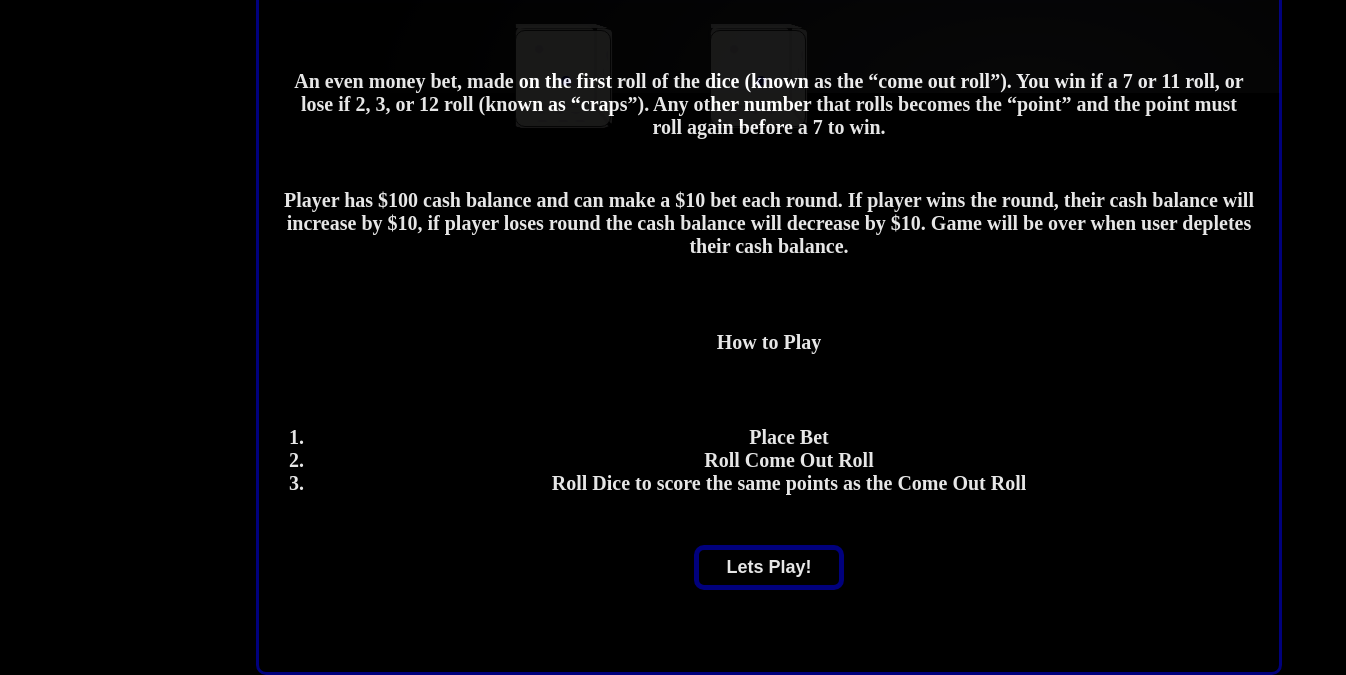
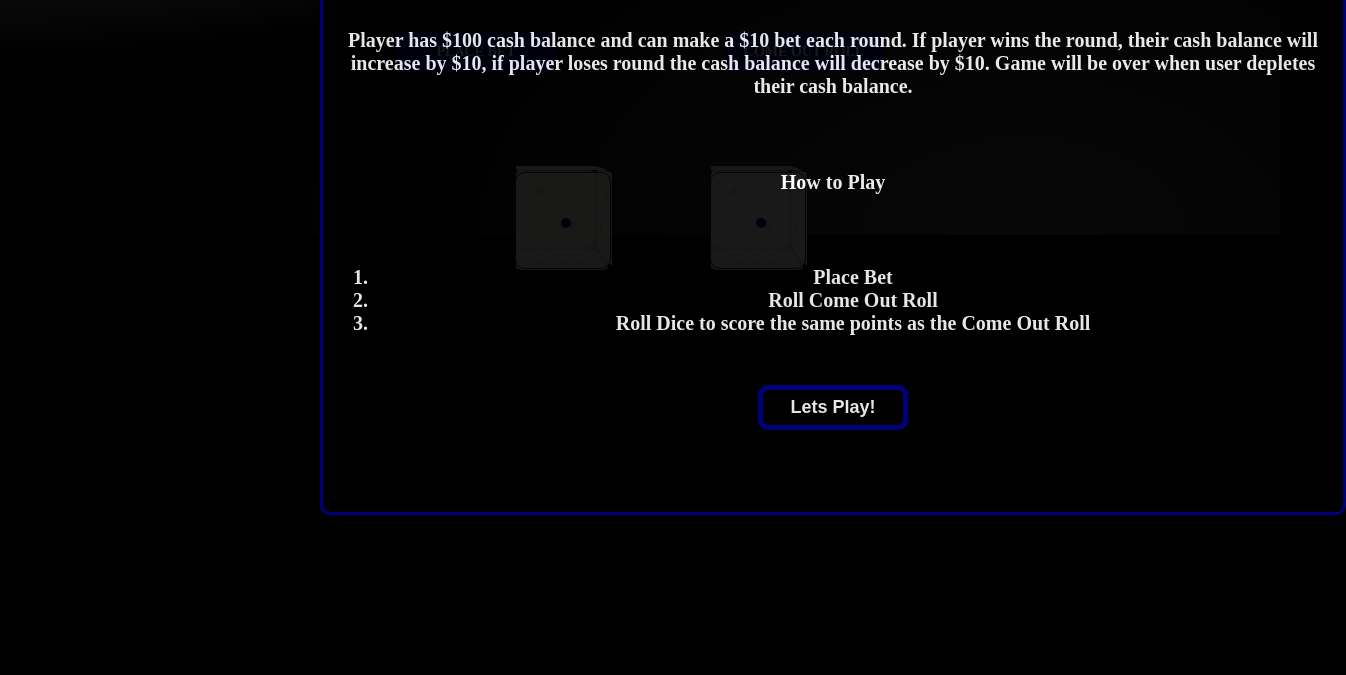
Before and after one commit to rashonwill/craps, a plain HTML site: page index.html in a window 1280 px wide. Shown: the part 377-1052 px from the top of the page, 1346 px wide, since content can reach past the window. After the commit the page ends 892 px from the top, so only its background shows below. Drawn offline with nearby package versions, Linux system fonts and the light colour scheme; a web font is replaced by a local one.

Commit message:
Update index.css

```diff
--- a/index.css
+++ b/index.css
@@ -21,6 +21,7 @@ body{
 background-image:
 radial-gradient(at 80% 100%, hsla(240,4%,35%,0.9) 0px, transparent 50%),
 radial-gradient(at 0% 0%, hsla(332,3%,68%,0.41) 0px, transparent 50%);
+  margin-top: 150px;
 }
 
 body::-webkit-scrollbar{
@@ -352,8 +353,8 @@ margin-top: 25px;
 
 .game-rules{
   position: absolute;
-  top: 20%;
-  left: 20%;
+  top: 0;
+  left: 25%;
   margin: 1rem auto;
   width: 1000px;
   height: 850px;
```
